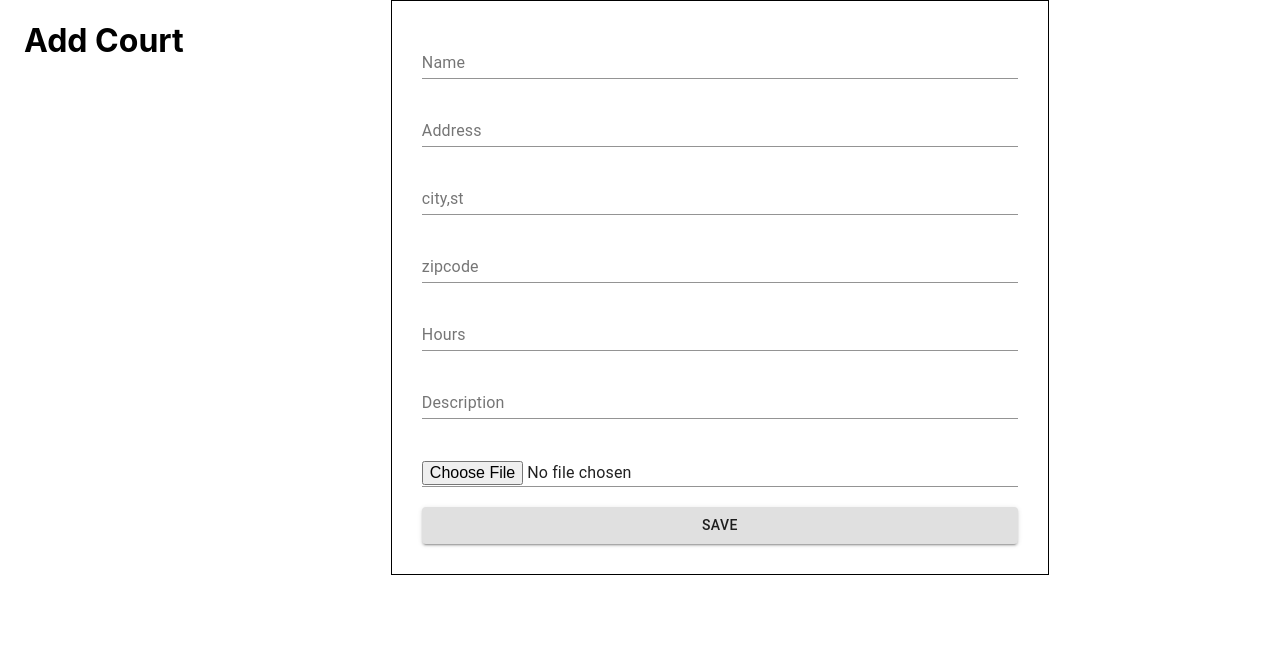
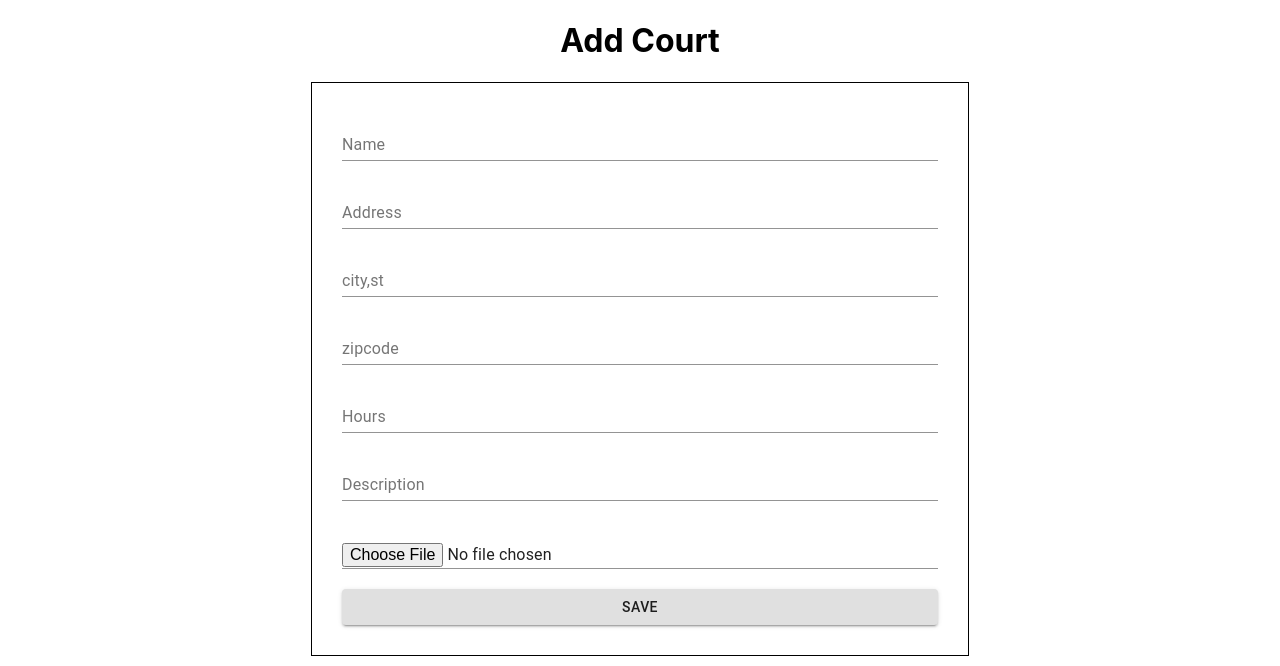
Before and after one commit to RyanC12/myCourts, a React (Create React App) app: page /add in a window 1280 px wide. Shown: the top 666 px of the page. Built offline with nearby package versions, Linux system fonts and the light colour scheme; no server answers.

Commit message:
set flex to container, remove inline styling, align header to center of screen

```diff
--- a/src/components/AddCourt.js
+++ b/src/components/AddCourt.js
@@ -10,6 +10,7 @@ import axios from 'axios';
 
 const useStyles = makeStyles(theme => ({
     contianer: {
+        display: 'flex',
         justifyContent: 'center',
         alignItems: 'center',
     },
@@ -20,6 +21,9 @@ const useStyles = makeStyles(theme => ({
         margin: 'auto',
         padding: '20px',
         border: '1px solid black'
+    },
+    addCourtTitle: {
+        textAlign: 'center',
     },
 
 }));
@@ -98,8 +102,8 @@ const AddCourt = ({ images, addCourt }) => {
     }
 
     return (
-        <Container className={classes.container} style={{ display: 'flex' }} >
-            <h1 style={{ textAlign: 'center' }}>Add Court</h1>
+        <Container className={classes.container} >
+            <h1 className={classes.addCourtTitle}>Add Court</h1>
             <form className={classes.formContainer} >
                 <TextField onChange={handleName} style={{ margin: '10px' }} id="standard-basic" label="Name" />
                 <TextField onBlur={handleAddress} style={{ margin: '10px' }} id="standard-basic" label="Address" />
```
